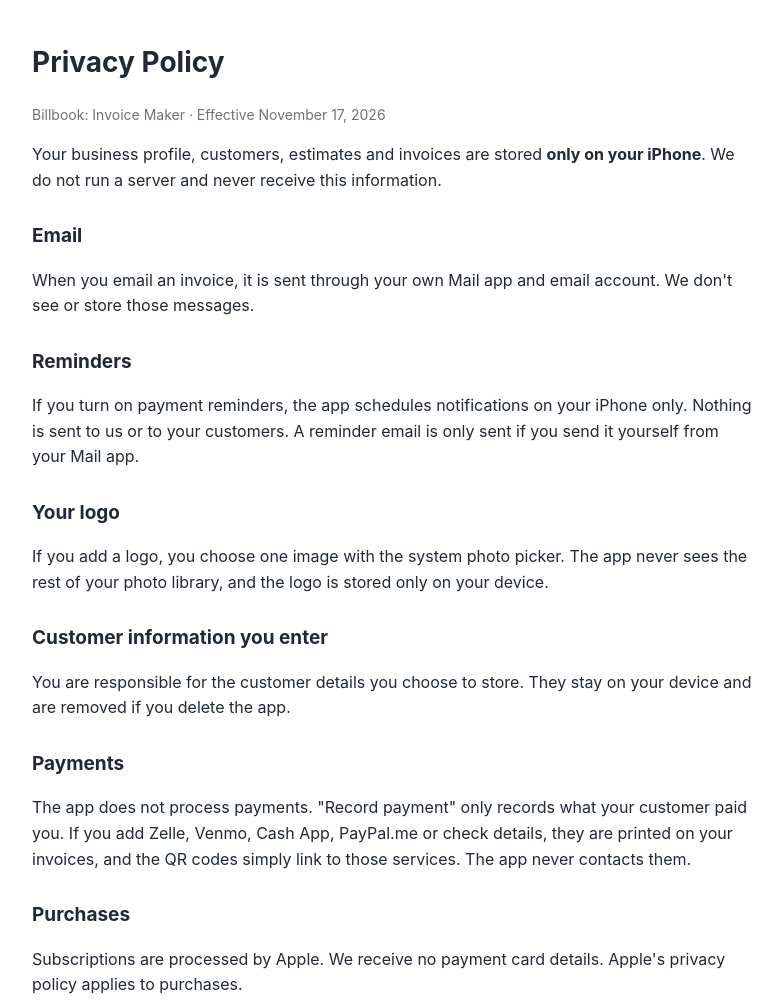
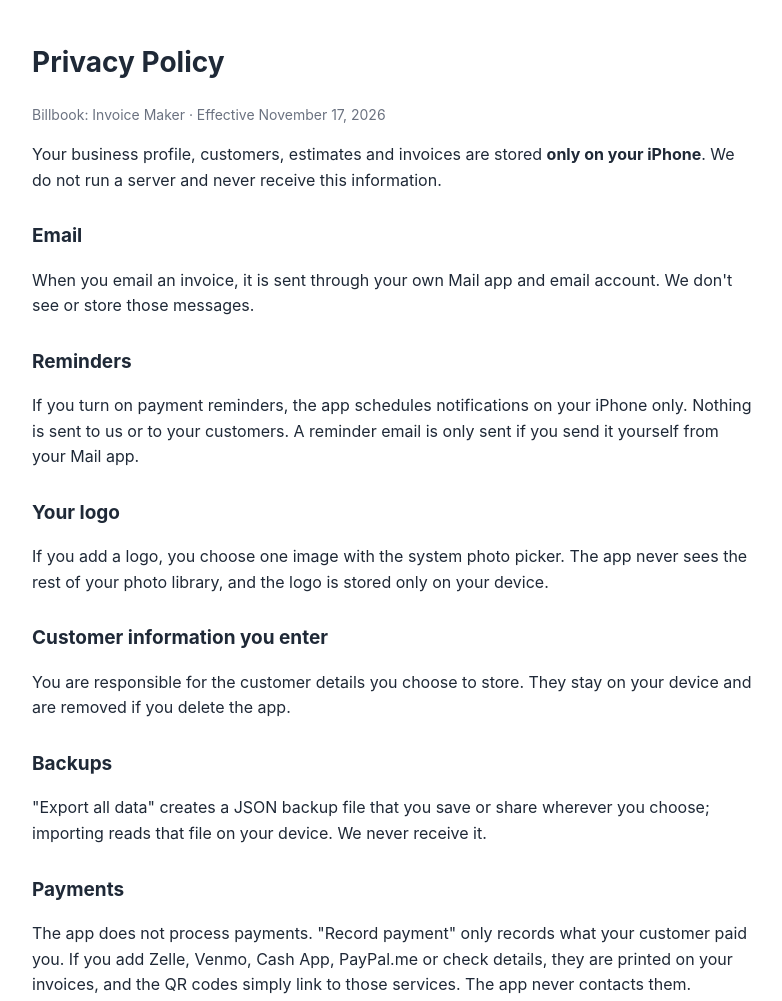
Before and after one commit to andrewbusinessnow-ship-it/app-support, a plain HTML site: page invoices/privacy.html in a window 1280 px wide. Shown: the top 1001 px of the page, without its empty margins (248-1030 px from the left). Drawn offline with Linux system fonts and the light colour scheme.

Commit message:
Billbook privacy: backups section
Export all data creates a JSON file the user saves or shares wherever they
choose; importing reads it on-device; we never receive it.

Co-Authored-By: Claude Opus 5.5 <noreply@anthropic.com>

```diff
--- a/invoices/privacy.html
+++ b/invoices/privacy.html
@@ -1,7 +1,7 @@
 <!DOCTYPE html><html lang="en"><head><meta charset="utf-8"><meta name="viewport" content="width=device-width,initial-scale=1"><title>Billbook: Invoice Maker — Privacy Policy</title><style>body{font:16px/1.6 -apple-system,BlinkMacSystemFont,'Segoe UI',sans-serif;max-width:720px;margin:40px auto;padding:0 20px;color:#1f2937}h1{font-size:28px}h2{font-size:19px;margin-top:28px}a{color:#2563eb}.muted{color:#6b7280;font-size:14px}</style></head><body><h1>Privacy Policy</h1><p class='muted'>Billbook: Invoice Maker · Effective November 17, 2026</p><p>Your business profile, customers, estimates and invoices are stored <strong>only on your iPhone</strong>. We do not run a server and never receive this information.</p>
 <h2>Email</h2><p>When you email an invoice, it is sent through your own Mail app and email account. We don't see or store those messages.</p>
 <h2>Reminders</h2><p>If you turn on payment reminders, the app schedules notifications on your iPhone only. Nothing is sent to us or to your customers. A reminder email is only sent if you send it yourself from your Mail app.</p><h2>Your logo</h2><p>If you add a logo, you choose one image with the system photo picker. The app never sees the rest of your photo library, and the logo is stored only on your device.</p>
-<h2>Customer information you enter</h2><p>You are responsible for the customer details you choose to store. They stay on your device and are removed if you delete the app.</p>
+<h2>Customer information you enter</h2><p>You are responsible for the customer details you choose to store. They stay on your device and are removed if you delete the app.</p><h2>Backups</h2><p>"Export all data" creates a JSON backup file that you save or share wherever you choose; importing reads that file on your device. We never receive it.</p>
 <h2>Payments</h2><p>The app does not process payments. "Record payment" only records what your customer paid you. If you add Zelle, Venmo, Cash App, PayPal.me or check details, they are printed on your invoices, and the QR codes simply link to those services. The app never contacts them.</p><h2>Purchases</h2><p>Subscriptions are processed by Apple. We receive no payment card details. Apple's privacy policy applies to purchases.</p>
 <h2>Analytics and tracking</h2><p>The app has no analytics, no advertising and no tracking. We do not collect any personal data.</p>
 <h2>Children</h2><p>The app is not directed at children and collects no data from anyone.</p>
```
